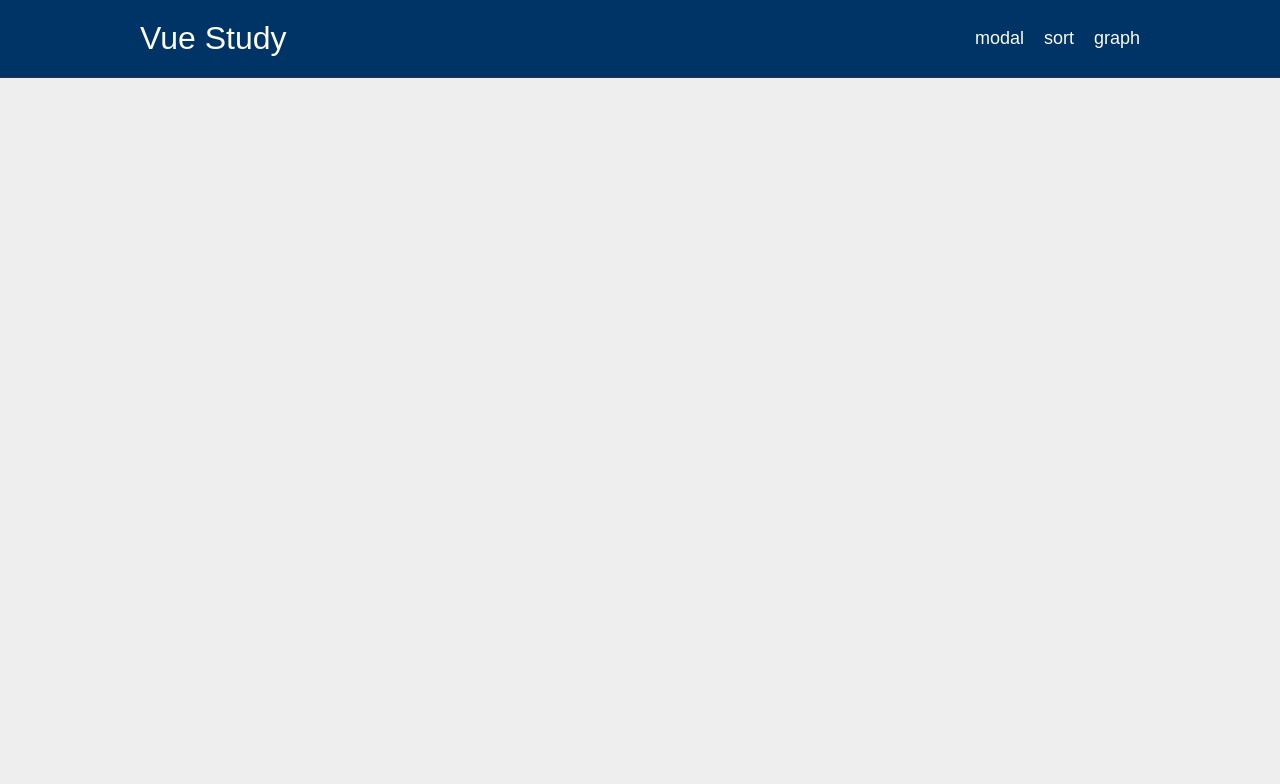
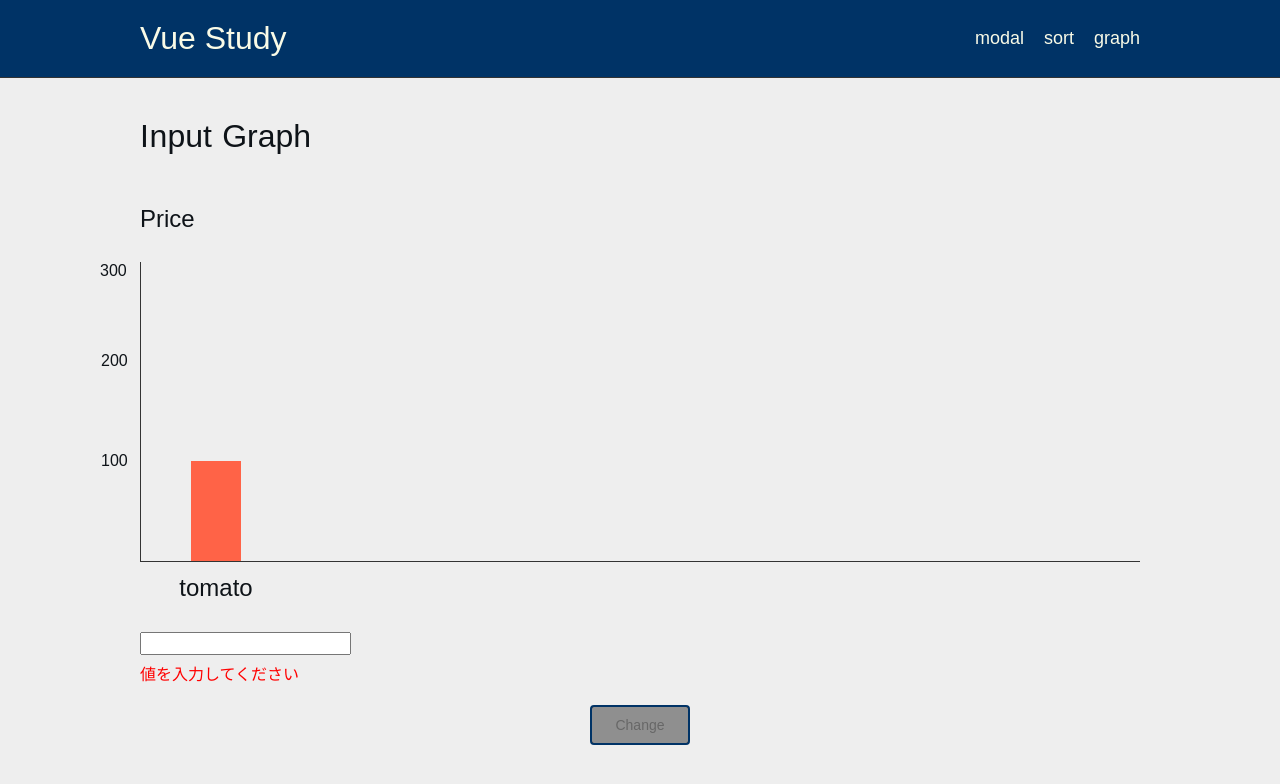
Before and after one commit to moyashiharusamen/vue_function, a Vue app: page /#/graph in a window 1280 px wide. Shown: the top 784 px of the page. Built offline with nearby package versions, Linux system fonts and the light colour scheme; what vue-lodash would draw is missing.

Commit message:
svg 操作機能を作成

```diff
--- a/src/assets/scss/button.scss
+++ b/src/assets/scss/button.scss
@@ -33,3 +33,19 @@
   border-radius: 4px;
   font-size: 14px;
 }
+
+button[disabled="disabled"] {
+  cursor: not-allowed;
+  position: relative;
+
+  &:before {
+    content: "";
+    display: block;
+    width: 100%;
+    height: 100%;
+    background: rgba(0, 0, 0, .4);
+    position: absolute;
+    top: 0;
+    left: 0;
+  }
+}
--- a/src/assets/scss/heading.scss
+++ b/src/assets/scss/heading.scss
@@ -1,4 +1,10 @@
 h1 {
+  & + * {
+    margin-top: 50px;
+  }
+}
+
+h2 {
   & + * {
     margin-top: 30px;
   }
@@ -14,7 +20,6 @@ h1 {
 .item {
   display: inline-block;
   min-width: 0.3em;
-  font-size: 2rem;
   animation: text-in .3s cubic-bezier(0.22, 0.15, 0.25, 1.43) 0s backwards;
 }
 
--- a/src/assets/scss/reset.scss
+++ b/src/assets/scss/reset.scss
@@ -55,6 +55,11 @@ ol {
 }
 
 h1 {
-  font-size: 20px;
+  font-size: 32px;
   font-weight: normal;
 }
+
+h2 {
+  font-weight: normal;
+  font-size: 24px;
+}
--- a/src/store/Modules/graph.js
+++ b/src/store/Modules/graph.js
@@ -0,0 +1,23 @@
+export default {
+  state: {
+    graphList: [
+      {
+        id: 1,
+        price: 100
+      }
+    ],
+    updateIndex: 0
+  },
+  getters: {
+    graphList: (state) => state.graphList,
+    updateIndex: (state) => state.updateIndex
+  },
+  mutations: {
+    setGraphList (state, payload) {
+      state.graphList[state.updateIndex].price = payload
+    }
+  },
+  actions: {
+    updateGraphList: ({ commit }, payload) => commit('setGraphList', payload)
+  }
+}
--- a/src/store/index.js
+++ b/src/store/index.js
@@ -2,13 +2,15 @@ import Vue from 'vue'
 import Vuex from 'vuex'
 import modal from '@/store/Modules/modal.js'
 import sort from '@/store/Modules/sort.js'
+import graph from '@/store/Modules/graph.js'
 
 Vue.use(Vuex)
 
 const store = new Vuex.Store({
   modules: {
     modal,
-    sort
+    sort,
+    graph
   }
 })
 
--- a/src/views/Graph.vue
+++ b/src/views/Graph.vue
@@ -1,13 +1,165 @@
 <template>
+<div class="graph">
+  <h1>
+    <span v-for="(words, index) in text" :key="index" v-text="words" class="item delay-animation"/>
+  </h1>
 
+  <h2>Price</h2>
+
+  <div class="graph-area">
+    <div class="graph-inner">
+      <div class="line">
+        <svg width="50" :height="graphList[updateIndex].price">
+          <rect x="0" y="0" width="50" :height="graphList[updateIndex].price" />
+        </svg>
+
+        <span class="text">tomato</span>
+      </div>
+    </div>
+  </div>
+
+  <div class="input-area">
+    <input type="number" v-model="input.price" ref="price">
+    <span class="error-text" v-if="!inputExistence">値を入力してください</span>
+    <span class="error-text" v-else-if="!inputDigits">入力値は300以下にしてください</span>
+  </div>
+
+  <div class="button-wrap">
+    <button
+      type="button"
+      class="button-primary"
+      @click="updateGraph"
+      :disabled="!inputDigits"
+    >Change</button>
+  </div>
+</div>
 </template>
 
 <script>
-  export default {
-    name: 'Graph'
+import { mapGetters, mapActions } from 'vuex'
+
+export default {
+  data () {
+    return {
+      text: 'Input Graph',
+      input: {
+        price: null
+      },
+      validation: {
+        price: false
+      }
+    }
+  },
+  computed: {
+    ...mapGetters([
+      'graphList',
+      'updateIndex'
+    ]),
+    inputExistence () {
+      return this.input.price
+    },
+    inputDigits () {
+      return this.input.price &&
+             this.$refs.price.value <= 300
+    }
+  },
+  methods: {
+    ...mapActions([
+      'updateGraphList'
+    ]),
+    updateGraph () {
+      this.updateGraphList(this.input.price)
+    }
   }
+}
 </script>
 
-<style scoped>
+<style lang="scss" scoped>
+.graph {
+  .graph-area {
+    padding-bottom: 50px;
+    position: relative;
 
+    &:before {
+      content: "300";
+      display: block;
+      position: absolute;
+      left: -40px;
+      top: 0;
+    }
+
+    .graph-inner {
+      display: flex;
+      justify-content: space-between;
+      align-items: flex-end;
+      height: 300px;
+      border-left: 1px solid #333;
+      border-bottom: 1px solid #333;
+      position: relative;
+
+      &:before,
+      &:after {
+        display: block;
+        position: absolute;
+        left: -40px;
+        transform: translateY(50%);
+      }
+
+      &:before {
+        content: "100";
+        bottom: 100px;
+      }
+
+      &:after {
+        content: "200";
+        bottom: 200px;
+      }
+    }
+
+    .line {
+      display: flex;
+      align-items: flex-end;
+      position: absolute;
+      left: 50px;
+      bottom: 0;
+
+      .text {
+        font-size: 24px;
+        position: absolute;
+        bottom: -40px;
+        left: 50%;
+        transform: translateX(-50%);
+      }
+    }
+
+    svg {
+      display: block;
+      transition: height .5s ease;
+
+      rect {
+        fill: tomato;
+        transition: height .5s ease;
+      }
+    }
+  }
+
+  .input-area {
+    position: relative;
+
+    input {
+      margin-top: 20px;
+    }
+
+    .error-text {
+      color: #f00;
+      position: absolute;
+      left: 0;
+      bottom: -30px;
+    }
+  }
+
+  .button-primary {
+    margin-top: 30px;
+  }
+}
 </style>
--- a/src/views/Home.vue
+++ b/src/views/Home.vue
@@ -5,12 +5,9 @@
   </h1>
 
   <ul class="list">
-    <li>
-      <router-link to="/modal">Modal</router-link>
-    </li>
-    <li>
-      <router-link to="/sort">Sort</router-link>
-    </li>
+    <li><router-link to="/modal">Modal</router-link></li>
+    <li><router-link to="/sort">Sort</router-link></li>
+    <li><router-link to="/graph">Graph</router-link></li>
   </ul>
 </div>
 </template>
```
